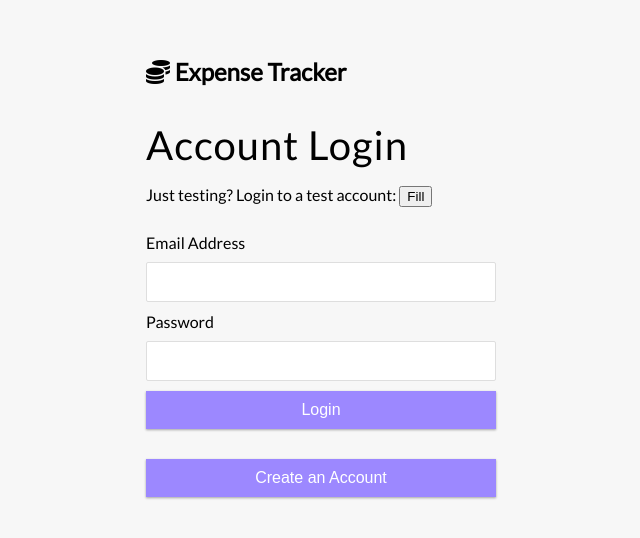
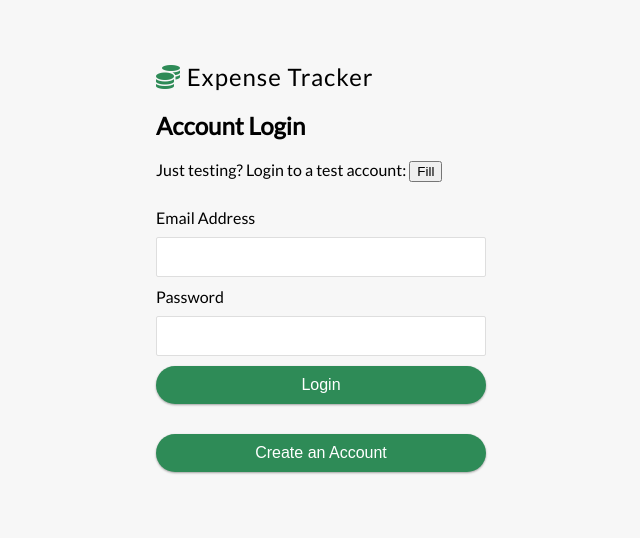
Before and after one commit to andyrutherford/expense-tracker, a React (Create React App) app in the folder client/: page /login in a window 1280 px wide. Shown: the part 118-656 px from the top of the page, without its empty margins (319-959 px from the left). Built offline with nearby package versions, Linux system fonts and the light colour scheme; the HTML template or start-up script is replaced by a standard one.

Commit message:
modified component styles

```diff
--- a/client/src/App.css
+++ b/client/src/App.css
@@ -21,14 +21,25 @@ body {
 
 .container {
   margin: 15px auto;
-  width: 350px;
+  width: 330px;
 }
 
 h1 {
-  font-size: 2.5rem;
+  font-size: 1.5rem;
   font-weight: 100;
   letter-spacing: 1px;
   margin: 0;
+  display: flex;
+  align-items: center;
+}
+
+i {
+  color: #2e8b57;
+}
+
+div.alert i,
+button i {
+  color: #fff;
 }
 
 h3 {
@@ -51,6 +62,10 @@ a {
   text-decoration: none;
 }
 
+a:hover {
+  text-decoration: underline;
+}
+
 .header {
   display: flex;
   justify-content: space-between;
@@ -70,12 +85,13 @@ a {
 }
 
 .alert-success {
-  background: #28a745;
+  background: #2e8b57;
   color: #fff;
 }
 
 .inc-exp-container {
   background-color: #fff;
+  border-radius: 50px;
   box-shadow: var(--box-shadow);
   padding: 20px;
   display: flex;
@@ -133,7 +149,8 @@ input[type='password'] {
 
 .btn {
   cursor: pointer;
-  background-color: #9c88ff;
+  background-color: #2e8b57;
+  border-radius: 20px;
   box-shadow: var(--box-shadow);
   color: #fff;
   border: 0;
@@ -146,7 +163,7 @@ input[type='password'] {
 
 .btn-edit {
   cursor: pointer;
-  background-color: #9c88ff;
+  background-color: #2e8b57;
   box-shadow: var(--box-shadow);
   color: #fff;
   border: 0;
--- a/client/src/components/AddTransaction.js
+++ b/client/src/components/AddTransaction.js
@@ -52,24 +52,20 @@ export const AddTransaction = () => {
       </h3>
       <form onSubmit={createTransactionHandler}>
         <div className='form-control'>
-          <label htmlFor='text'>Text</label>
+          <label htmlFor='text'>Description</label>
           <input
             type='text'
             value={text}
             onChange={(e) => setText(e.target.value)}
-            placeholder='Enter text...'
+            placeholder='Enter a description'
           />
         </div>
         <div className='form-control'>
-          <label htmlFor='amount'>
-            Amount <br />
-            (negative - expense, positive - income)
-          </label>
+          <label htmlFor='amount'>Amount (positive or negative number)</label>
           <input
             type='number'
             value={amount}
             onChange={(e) => setAmount(e.target.value)}
-            placeholder='Enter amount...'
           />
         </div>
         <button className='btn'>
--- a/client/src/components/Alerts.js
+++ b/client/src/components/Alerts.js
@@ -9,7 +9,7 @@ export const Alerts = () => {
     alerts.length > 0 &&
     alerts.map((alert) => (
       <div key={alert.id} className={`alert alert-${alert.type}`}>
-        <i className='fas fa-info-circle'></i> {alert.message}
+        <i className=' fas fa-info-circle'></i> {alert.message}
       </div>
     ))
   );
--- a/client/src/components/Header.js
+++ b/client/src/components/Header.js
@@ -1,6 +1,5 @@
 import React, { useContext, useEffect } from 'react';
-import { useHistory } from 'react-router-dom';
-import { Link } from 'react-router-dom';
+import { useHistory, Link } from 'react-router-dom';
 import { GlobalContext } from '../context/GlobalState';
 
 export const Header = (props) => {
@@ -22,9 +21,9 @@ export const Header = (props) => {
   return (
     <>
       <span className='header'>
-        <h2>
-          <i className='fas fa-coins'></i> Expense Tracker
-        </h2>
+        <h1>
+          <i className='fas fa-coins'></i>&nbsp;Expense Tracker
+        </h1>
         {isAuthenticated && user && (
           <div style={{ display: 'flex', alignItems: 'center' }}>
             <ul>
@@ -33,9 +32,9 @@ export const Header = (props) => {
               </li>
             </ul>
             &nbsp;|&nbsp;
-            <button className='btn-nav' onClick={logoutHandler}>
+            <Link className='btn-nav' onClick={logoutHandler} to='/login'>
               Logout
-            </button>
+            </Link>
           </div>
         )}
       </span>
--- a/client/src/components/TransactionList.js
+++ b/client/src/components/TransactionList.js
@@ -16,11 +16,30 @@ export const TransactionList = () => {
     // eslint-disable-next-line react-hooks/exhaustive-deps
   }, []);
 
+  if (transactions.length === 0) {
+    return (
+      <p
+        style={{
+          display: 'flex',
+          flexDirection: 'column',
+          alignItems: 'center',
+          justifyContent: 'center',
+        }}
+      >
+        Add a transactions below to get started!
+      </p>
+    );
+  }
+
   return (
     <>
       <h3>
         <i className='fas fa-list-ul'></i> History{' '}
-        <button onClick={() => deleteAllTransactions()}>Delete All</button>
+        {transactions.length > 0 && (
+          <button className='btn-edit' onClick={() => deleteAllTransactions()}>
+            Delete All
+          </button>
+        )}
       </h3>
       <ul className='list'>
         {transactions !== null && !loading ? (
--- a/client/src/components/pages/Login.js
+++ b/client/src/components/pages/Login.js
@@ -34,7 +34,7 @@ export const Login = (props) => {
 
   return (
     <div className='form-control'>
-      <h1>Account Login</h1>
+      <h2>Account Login</h2>
       <p>
         Just testing? Login to a test account:{' '}
         <button
--- a/client/src/components/pages/Register.js
+++ b/client/src/components/pages/Register.js
@@ -1,7 +1,9 @@
 import React, { useState, useContext, useEffect } from 'react';
+import { useHistory, Link } from 'react-router-dom';
 import { GlobalContext } from '../../context/GlobalState';
 
 export const Register = (props) => {
+  const history = useHistory();
   const context = useContext(GlobalContext);
   const { isAuthenticated, setAlert } = context;
 
@@ -47,7 +49,10 @@ export const Register = (props) => {
 
   return (
     <div className='form-control'>
-      <h1>Create an Account</h1>
+      <h2>Create an Account</h2>
+      <p>
+        Aleady have an account? Login <Link to='/login'>here</Link>.
+      </p>
       <form onSubmit={onSubmit}>
         <div className='form-group'>
           <label htmlFor='email'>Name</label>
--- a/client/src/context/GlobalState.js
+++ b/client/src/context/GlobalState.js
@@ -94,7 +94,7 @@ export const GlobalProvider = ({ children }) => {
         type: 'TRANSACTION_ERROR',
         payload: err.response.data.error,
       });
-      setAlert('Something went wrong.  Please try again.', 'danger');
+      setAlert('Please enter a valid description and amount.', 'danger');
     }
   };
 
```
